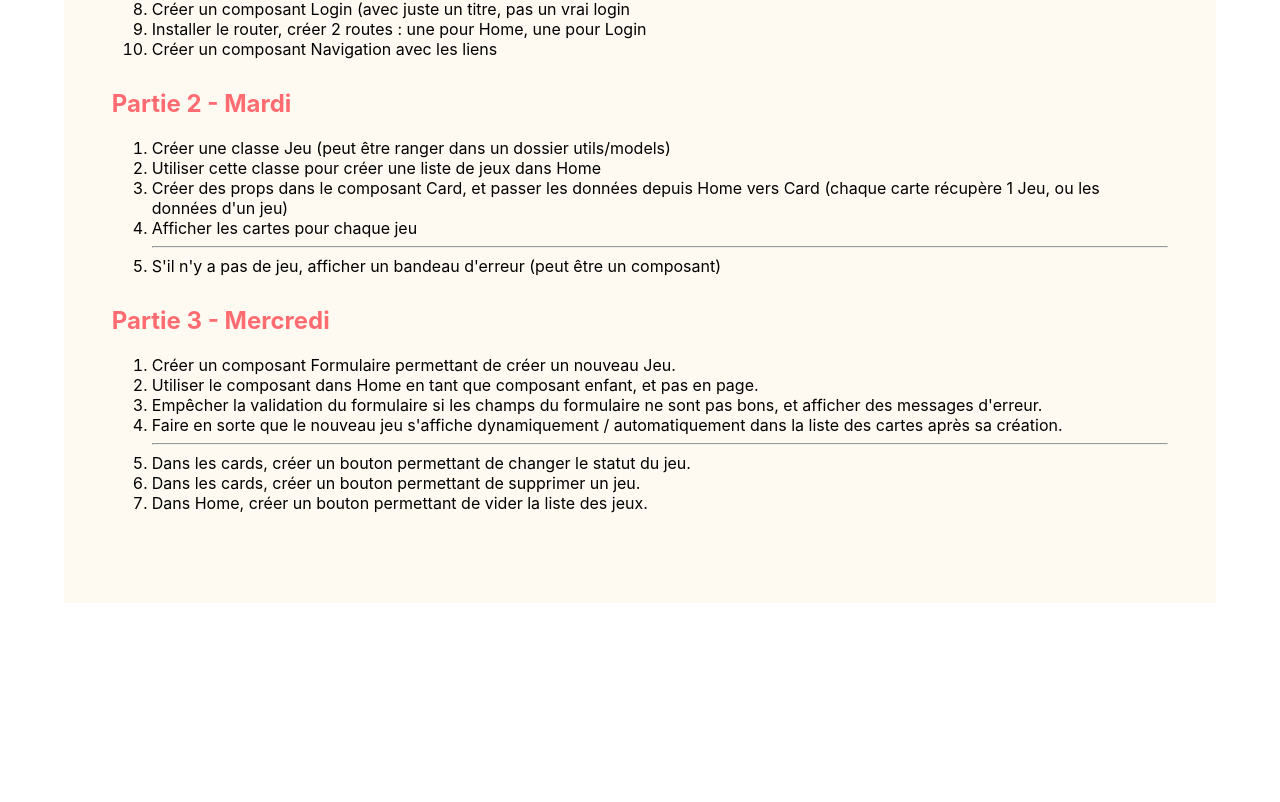
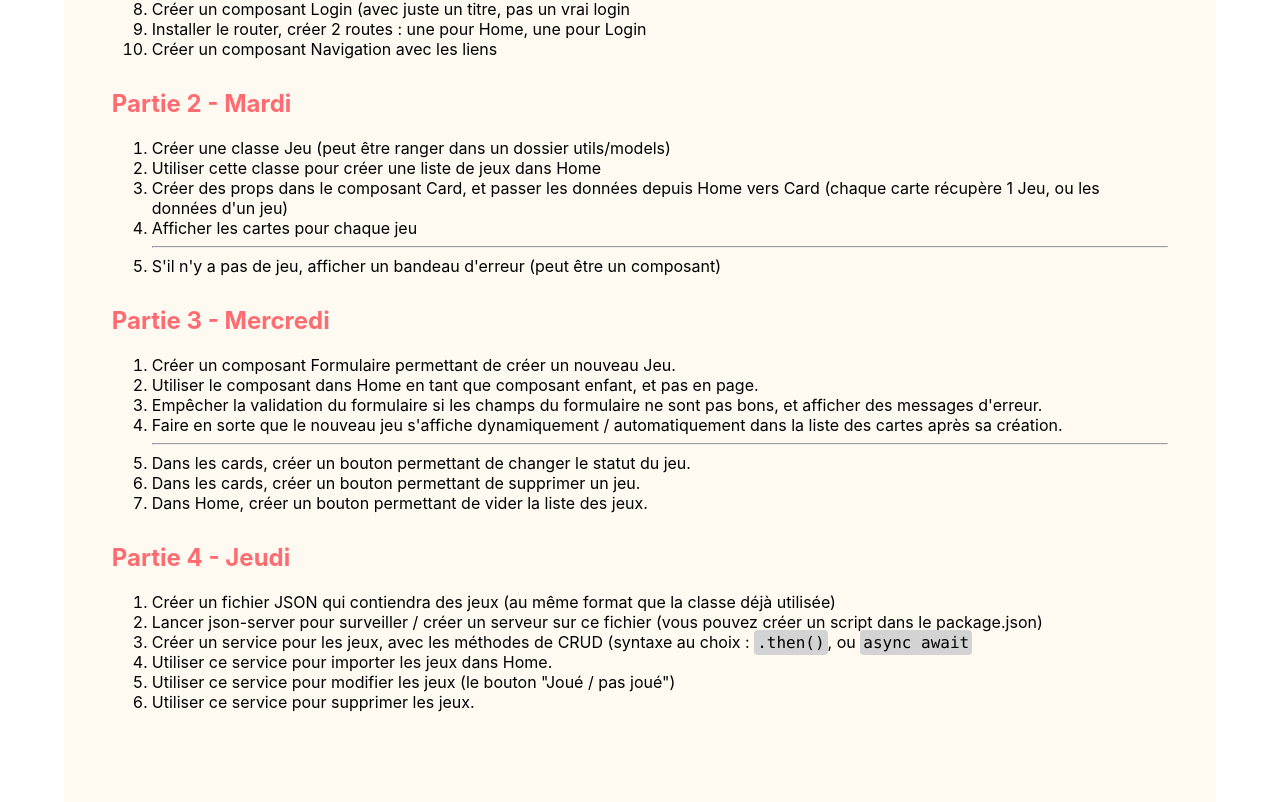
Before and after one commit to Maeglin1908/2022-07-18-react-redux, a React (Create React App) app in the folder react-poe-java/: page /projet in a window 1280 px wide. Shown: the part 580-1382 px from the top of the page. Before the commit the page ends 1183 px from the top, so only its background shows below. Built offline with nearby package versions, Linux system fonts and the light colour scheme.

Commit message:
Add Partie 4 to Projet Fil Rouge

```diff
--- a/react-poe-java/src/pages/Projet.js
+++ b/react-poe-java/src/pages/Projet.js
@@ -64,6 +64,23 @@ const Projet = () => {
                     <li>Dans Home, créer un bouton permettant de vider la liste des jeux.</li>
                 </ol>
             </article>
+            <article>
+                <h2>Partie 4 - Jeudi</h2>
+                <ol>
+                    <li>Créer un fichier JSON qui contiendra des jeux (au même format que la classe déjà utilisée)</li>
+                    <li>
+                        Lancer json-server pour surveiller / créer un serveur sur ce fichier (vous pouvez créer un
+                        script dans le package.json)
+                    </li>
+                    <li>
+                        Créer un service pour les jeux, avec les méthodes de CRUD (syntaxe au choix :{" "}
+                        <code>.then()</code>, ou <code>async await</code>
+                    </li>
+                    <li>Utiliser ce service pour importer les jeux dans Home.</li>
+                    <li>Utiliser ce service pour modifier les jeux (le bouton "Joué / pas joué")</li>
+                    <li>Utiliser ce service pour supprimer les jeux.</li>
+                </ol>
+            </article>
         </div>
     );
 };
```
